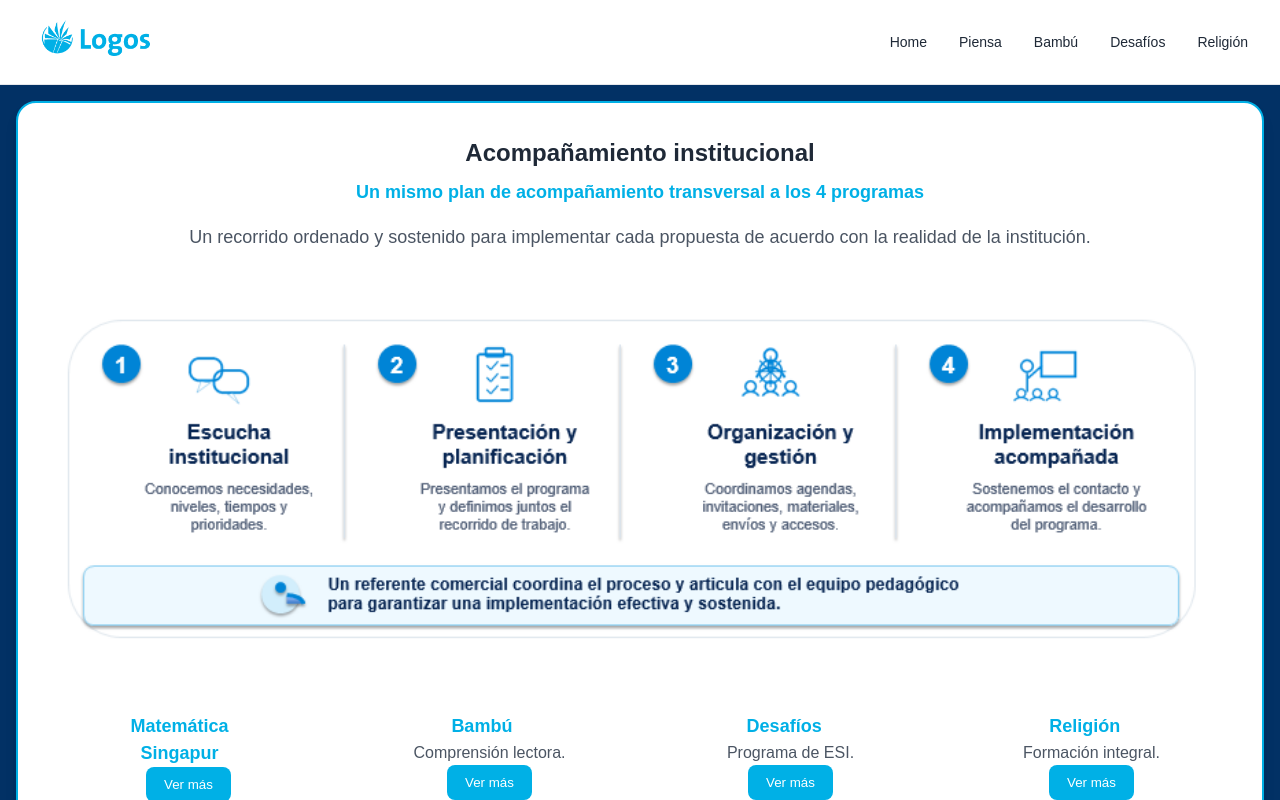
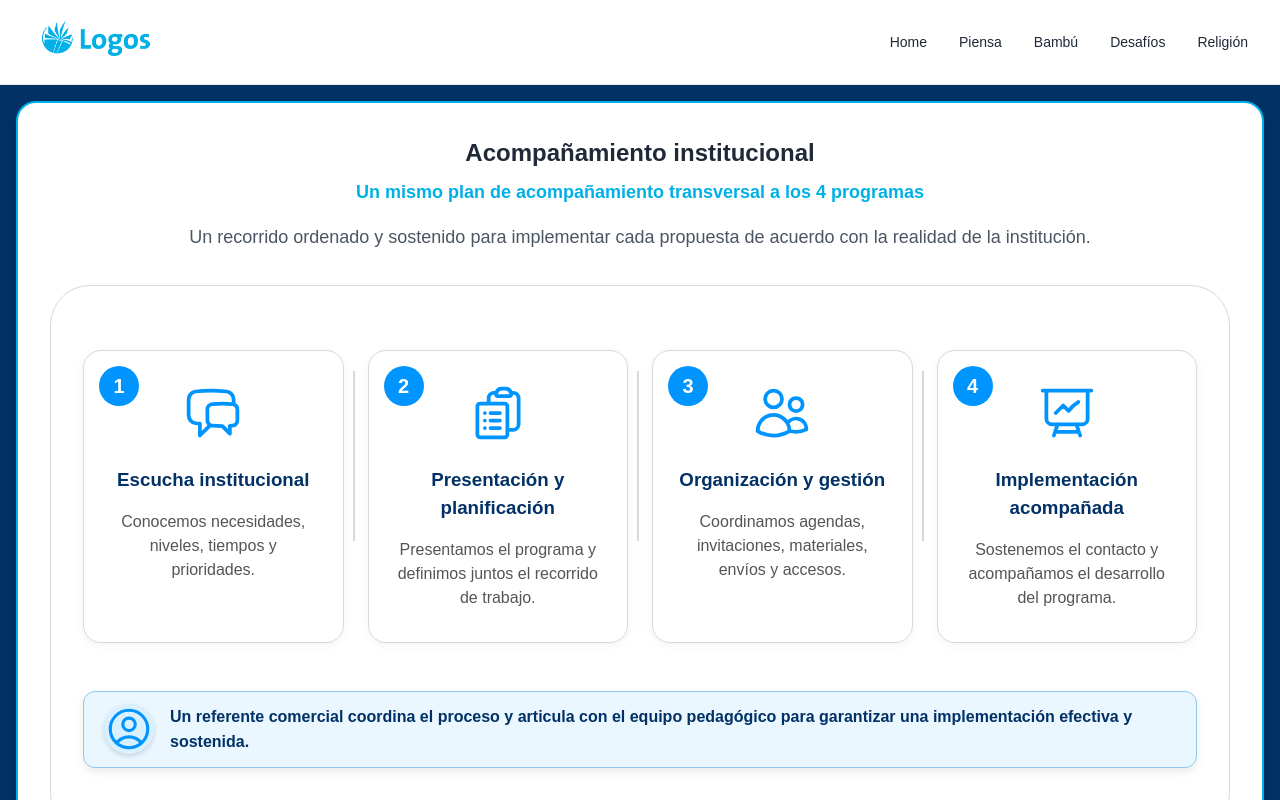
Before and after one commit to FedynaCarlos/programas, a React (Vite) app: page / in a window 1280 px wide. Shown: the top 800 px of the page. Built offline with nearby package versions, Linux system fonts and the light colour scheme.

Commit message:
poniendole onda a las tarjetas

```diff
--- a/package.json
+++ b/package.json
@@ -12,6 +12,7 @@
   "dependencies": {
     "react": "^19.2.7",
     "react-dom": "^19.2.7",
+    "react-icons": "^5.7.0",
     "react-router-dom": "^7.18.1"
   },
   "devDependencies": {
--- a/src/pages/Home.jsx
+++ b/src/pages/Home.jsx
@@ -2,6 +2,14 @@ import Layout from "../layouts/Layout";
 import Card from "../components/Card";
 import cards from "../data/cards";
 import "../styles/home.css";
+
+import {
+    HiOutlineChatBubbleLeftRight,
+    HiOutlineClipboardDocumentList,
+    HiOutlineUsers,
+    HiOutlinePresentationChartLine,
+    HiOutlineUserCircle,
+} from "react-icons/hi2";
 
 function Home() {
     return (
@@ -9,6 +17,7 @@ function Home() {
             <div className="home">
                 <section className="hero-card">
                     <div className="hero-inner">
+
                         <h1>Acompañamiento institucional</h1>
 
                         <h2>
@@ -20,11 +29,85 @@ function Home() {
                             propuesta de acuerdo con la realidad de la institución.
                         </p>
 
-                        <img
-                            src="/images/acompania.PNG"
-                            alt="Acompañamiento Logos"
-                            className="hero-image"
-                        />
+                        {/* ACOMPAÑAMIENTO */}
+
+                        <div className="acompanamiento-wrapper">
+
+                            <div className="acompanamiento-grid">
+
+                                <div className="acompanamiento-card">
+                                    <div className="numero">1</div>
+
+                                    <HiOutlineChatBubbleLeftRight className="acompanamiento-icon" />
+
+                                    <h3>Escucha institucional</h3>
+
+                                    <p>
+                                        Conocemos necesidades, niveles, tiempos y
+                                        prioridades.
+                                    </p>
+                                </div>
+
+                                <div className="acompanamiento-card">
+                                    <div className="numero">2</div>
+
+                                    <HiOutlineClipboardDocumentList className="acompanamiento-icon" />
+
+                                    <h3>Presentación y planificación</h3>
+
+                                    <p>
+                                        Presentamos el programa y definimos juntos el
+                                        recorrido de trabajo.
+                                    </p>
+                                </div>
+
+                                <div className="acompanamiento-card">
+                                    <div className="numero">3</div>
+
+                                    <HiOutlineUsers className="acompanamiento-icon" />
+
+                                    <h3>Organización y gestión</h3>
+
+                                    <p>
+                                        Coordinamos agendas, invitaciones, materiales,
+                                        envíos y accesos.
+                                    </p>
+                                </div>
+
+                                <div className="acompanamiento-card">
+                                    <div className="numero">4</div>
+
+                                    <HiOutlinePresentationChartLine className="acompanamiento-icon" />
+
+                                    <h3>Implementación acompañada</h3>
+
+                                    <p>
+                                        Sostenemos el contacto y acompañamos el
+                                        desarrollo del programa.
+                                    </p>
+                                </div>
+
+                            </div>
+
+                            {/* REFERENTE */}
+
+                            <div className="referente-box">
+
+                                <div className="referente-icon-wrapper">
+                                    <HiOutlineUserCircle className="referente-react-icon" />
+                                </div>
+
+                                <p>
+                                    Un referente comercial coordina el proceso y articula
+                                    con el equipo pedagógico para garantizar una
+                                    implementación efectiva y sostenida.
+                                </p>
+
+                            </div>
+
+                        </div>
+
+                        {/* PROGRAMAS */}
 
                         <div className="hero-programs">
                             {cards.map((card) => (
@@ -46,6 +129,7 @@ function Home() {
                                 </div>
                             ))}
                         </div>
+
                     </div>
                 </section>
             </div>
--- a/src/styles/home.css
+++ b/src/styles/home.css
@@ -199,3 +199,341 @@
         grid-template-columns: 1fr;
     }
 }
+/* ==========================
+   ACOMPAÑAMIENTO
+========================== */
+
+.acompanamiento-grid {
+    width: 100%;
+
+    display: grid;
+    grid-template-columns: repeat(4, 1fr);
+
+    gap: 1.5rem;
+
+    margin: 2rem 0 3rem;
+}
+
+.acompanamiento-card {
+    position: relative;
+
+    background: white;
+
+    border: 1px solid #d9d9d9;
+    border-radius: 18px;
+
+    padding: 2rem 1.5rem;
+
+    text-align: center;
+
+    box-shadow: 0 2px 10px rgba(0, 0, 0, 0.05);
+}
+
+.numero {
+    position: absolute;
+    top: 15px;
+    left: 15px;
+
+    width: 40px;
+    height: 40px;
+
+    border-radius: 50%;
+
+    background: #0094ff;
+    color: white;
+
+    display: flex;
+    justify-content: center;
+    align-items: center;
+
+    font-weight: bold;
+    font-size: 20px;
+}
+
+.acompanamiento-icon {
+    font-size: 60px;
+    color: #0094ff;
+
+    margin-bottom: 1rem;
+}
+
+.acompanamiento-card h3 {
+    margin-bottom: 1rem;
+    color: #023165;
+}
+
+.acompanamiento-card p {
+    color: #555;
+    line-height: 1.5;
+}
+
+/* MOBILE */
+
+@media (max-width: 768px) {
+    .acompanamiento-grid {
+        grid-template-columns: 1fr;
+    }
+}
+.referente-box {
+    width: 100%;
+
+    margin: 2rem 0;
+
+    padding: 1rem 2rem;
+
+    display: flex;
+    align-items: center;
+    justify-content: center;
+    gap: 1rem;
+
+    background: #e9f5ff;
+
+    border: 1px solid #9ccdf2;
+    border-radius: 18px;
+
+    box-shadow: 0 2px 8px rgba(0,0,0,.08);
+}
+
+.referente-icon {
+    width: 50px;
+    height: 50px;
+    object-fit: contain;
+}
+
+.referente-box p {
+    margin: 0;
+    font-weight: 600;
+    color: #023165;
+    text-align: left;
+}
+.referente-react-icon{
+    font-size: 50px;
+    color: #0094ff;
+}
+.acompanamiento-wrapper {
+    background: #fff;
+    border: 1px solid #d9d9d9;
+    border-radius: 40px;
+    padding: 2rem;
+}
+.acompanamiento-card {
+    position: relative;
+}
+
+.acompanamiento-card:not(:last-child)::after {
+    content: "";
+
+    position: absolute;
+
+    right: -12px;
+    top: 20px;
+
+    width: 2px;
+    height: 170px;
+
+    background: #d9d9d9;
+}
+.referente-box {
+    width: 100%;
+
+    margin-top: 1.5rem;
+
+    background: #eaf7ff;
+
+    border: 1px solid #8ec8f0;
+    border-radius: 12px;
+
+    padding: 12px 20px;
+
+    display: flex;
+    align-items: center;
+    justify-content: center;
+    gap: 16px;
+
+    box-shadow: 0 4px 8px rgba(0,0,0,.08);
+}
+.referente-icon-wrapper {
+    width: 50px;
+    height: 50px;
+
+    border-radius: 50%;
+
+    background: #d8f0ff;
+
+    display: flex;
+    justify-content: center;
+    align-items: center;
+
+    box-shadow: 0 2px 5px rgba(0,0,0,.15);
+}
+/* ==========================
+   COLORES DE PROGRAMAS
+========================== */
+
+.card-1 .card {
+    border-left: 5px solid #e53935;
+}
+
+
+
+.card-4 .card h3 {
+    color: #0097a7;
+}
+/* ==========================
+   ESTILO PROGRAMAS
+========================== */
+
+.card {
+    width: 100%;
+    min-height: 120px;
+
+    display: flex;
+    justify-content: center;
+    align-items: center;
+
+    border-radius: 12px;
+}
+
+/* Título */
+
+.card h2 {
+    font-size: 14px;
+    margin-bottom: 8px;
+}
+
+/* Piensa Infinito */
+
+.card-1 .card {
+    border-left: 6px solid #e53935;
+}
+
+.card-1 .card h2 {
+    color: #e53935;
+}
+
+/* Bambú */
+
+.card-2 .card {
+    border-left: 6px solid #69b42e;
+}
+
+.card-2 .card h2 {
+    color: #69b42e;
+}
+
+/* Desafíos */
+
+.card-3 .card {
+    border-left: 6px solid #f39c12;
+}
+
+.card-3 .card h2 {
+    color: #f39c12;
+}
+
+/* Religión */
+
+.card-4 .card {
+    border-left: 6px solid #0097a7;
+}
+
+.card-4 .card h2 {
+    color: #0097a7;
+}
+/* ==========================
+   PROGRAMAS
+========================== */
+
+.card {
+    width: 100%;
+    min-height: 90px;
+
+    display: flex;
+    justify-content: center;
+    align-items: center;
+
+    border-radius: 12px;
+    background: #fff;
+}
+
+.card a {
+    width: 100%;
+    text-decoration: none;
+    text-align: center;
+    color: inherit;
+}
+
+.card h2 {
+    font-size: 14px;
+    font-weight: 700;
+    margin-bottom: 6px;
+}
+
+.card p {
+    font-size: 13px;
+    margin-bottom: 10px;
+}
+
+/* PIENSA INFINITO */
+
+.card-1 .card {
+    border-left: 6px solid #e53935;
+}
+
+.card-1 .card h2 {
+    color: #e53935;
+}
+
+.card-1 .card-logo {
+    width: 120px;
+    height: 50px;
+    object-fit: contain;
+}
+
+/* BAMBÚ */
+
+.card-2 .card {
+    border-left: 6px solid #69b42e;
+}
+
+.card-2 .card h2 {
+    color: #69b42e;
+}
+
+.card-2 .card-logo {
+    width: 140px;
+    height: 50px;
+    object-fit: contain;
+}
+
+/* DESAFÍOS */
+
+.card-3 .card {
+    border-left: 6px solid #f39c12;
+}
+
+.card-3 .card h2 {
+    color: #f39c12;
+}
+
+.card-3 .card-logo {
+    width: 70px;
+    height: 50px;
+    object-fit: contain;
+}
+
+/* RELIGIÓN */
+
+.card-4 .card {
+    border-left: 6px solid #0097a7;
+}
+
+.card-4 .card h2 {
+    color: #0097a7;
+}
+
+.card-4 .card-logo {
+    width: 120px;
+    height: 50px;
+    object-fit: contain;
+}
```
Also changed, not shown: 1 other file (tests, documents, lock files or other folders).
